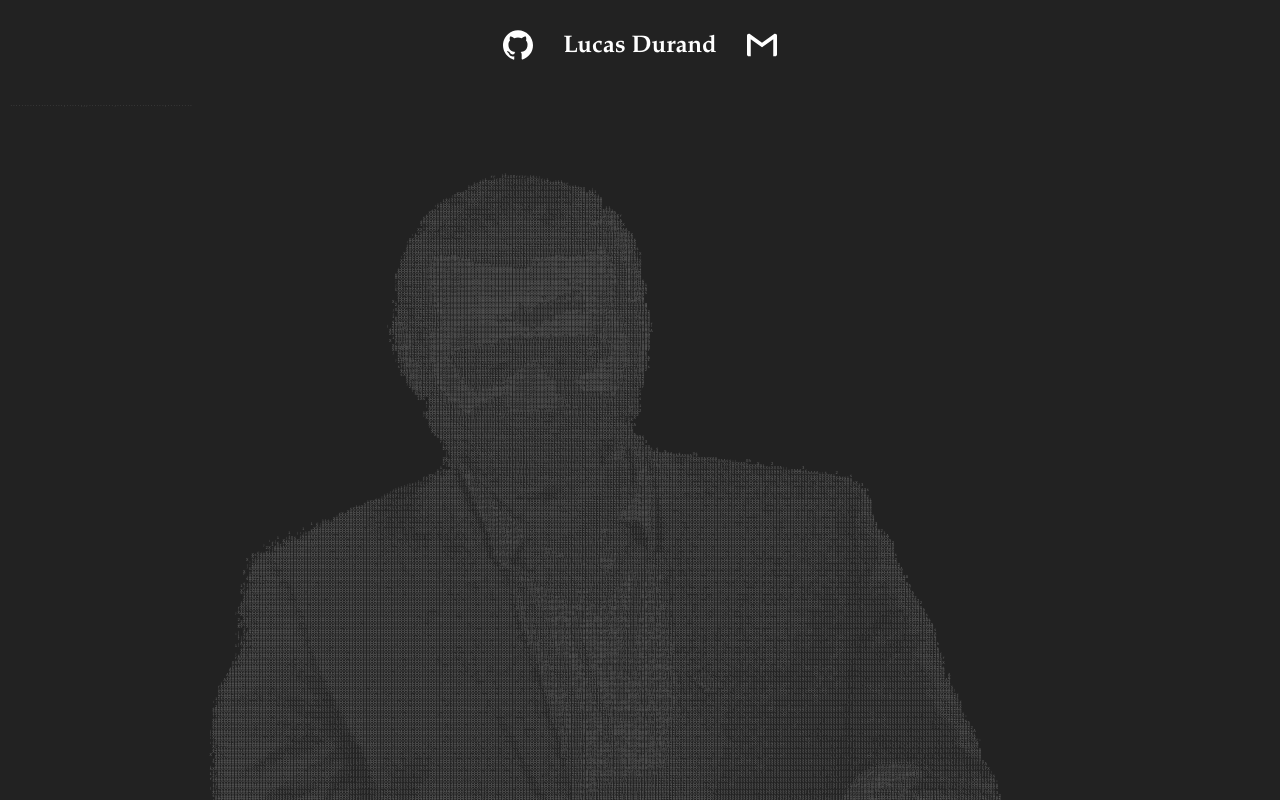
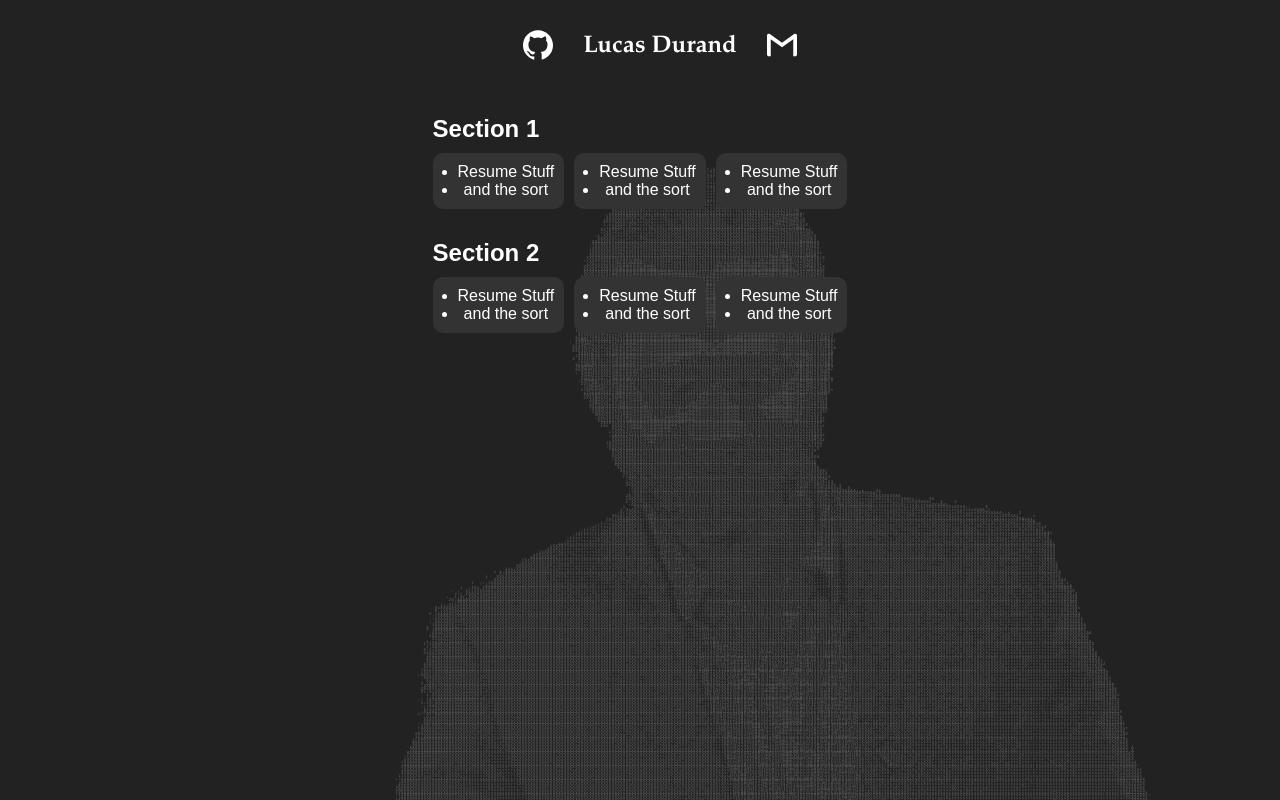
Before and after one commit to lucasdurand/lucasdurand, a React (Create React App) app: page / in a window 1280 px wide. Shown: the top 800 px of the page. Built offline with nearby package versions, Linux system fonts and the light colour scheme.

Commit message:
more tweaking of the ascii fella

```diff
--- a/src/App.css
+++ b/src/App.css
@@ -1,12 +1,44 @@
-.Tiny-art {
-  position:relative;
-  float:left;
+.Resume-chunk {
+
+  color:#fff;
   padding:5px;
   margin:5px;
+  display:inline-block;
+}
+
+h2.Resume-chunk {
+display:block;
+vertical-align:top;
+text-align:left;
+padding:0;
+}
+
+
+.Resume-item {
+  background-color:#333;
+  padding:10px;
+  padding-left:25px;
+  margin:5px;
+  border-radius:10px;
+  display:inline-block;
+}
+
+.Tiny-art {
+/*  max-width: 100vw;
+  max-height: 100vh;
+*/
+  width:100%;
+  height:100%;
+  overflow:hidden;
+  z-index:-1;
+  position:absolute;
+  text-align:right;
+  top:10%;
+  left:0px;
   font-size: 0.5vh;
   font-family:Mono, Courier;
   letter-spacing:0.05vh;
-  line-height:0.3vh;
+  line-height:0.35vh;
   /*text-justify:kashida;*/
   color:#666;
   background-color:#222;
@@ -32,7 +64,15 @@
   height: 80px;
 }
 
+.Spacer {
+  position:relative;
+  margin-top:100px;
+}
+
 .App-header {
+  position:fixed;
+  top:0;
+  width:100%;
   background-color: #222;
   /*height: 150px;*/
   padding: 20px;
```
Also changed, not shown: src/App.js.
